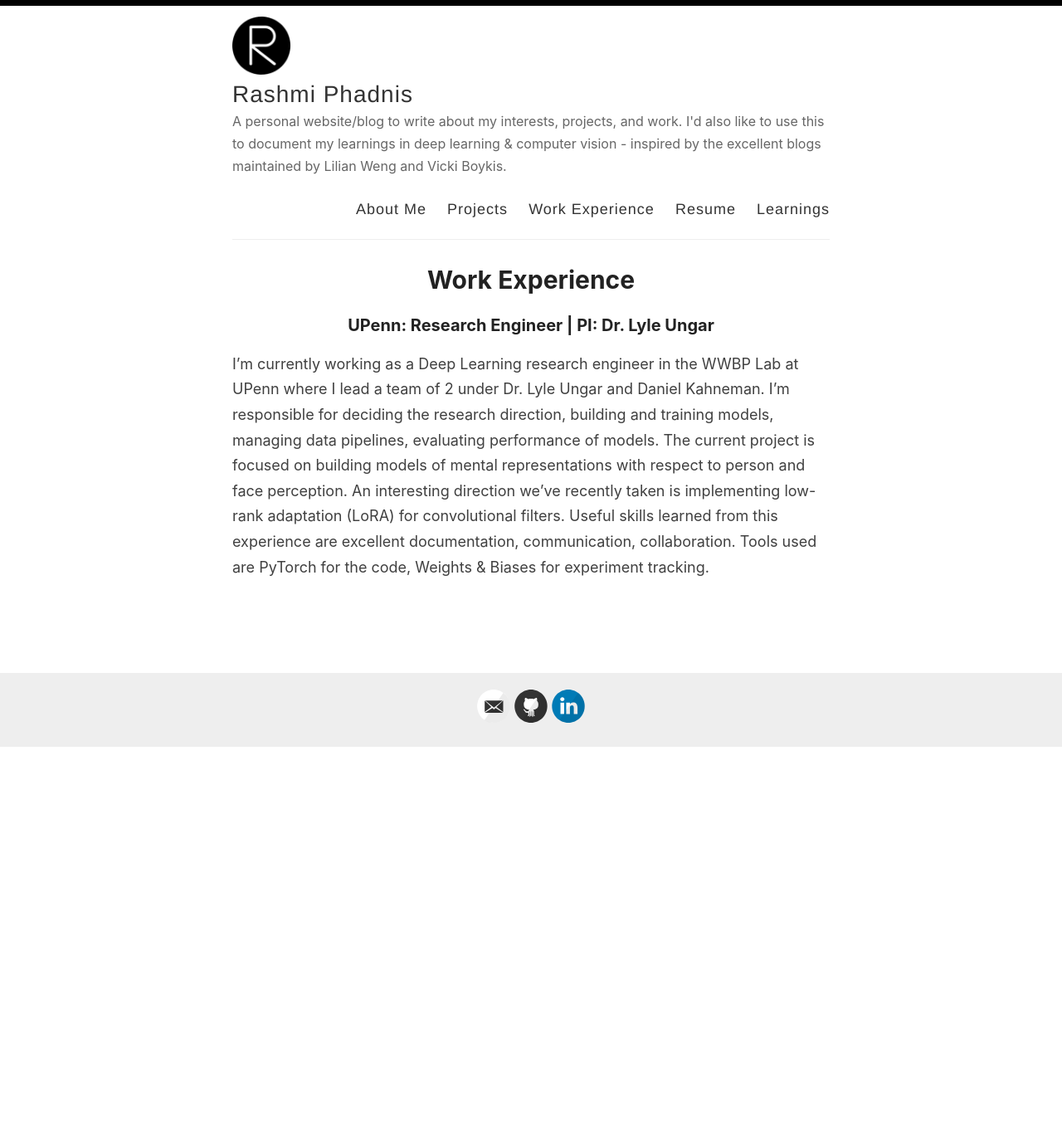
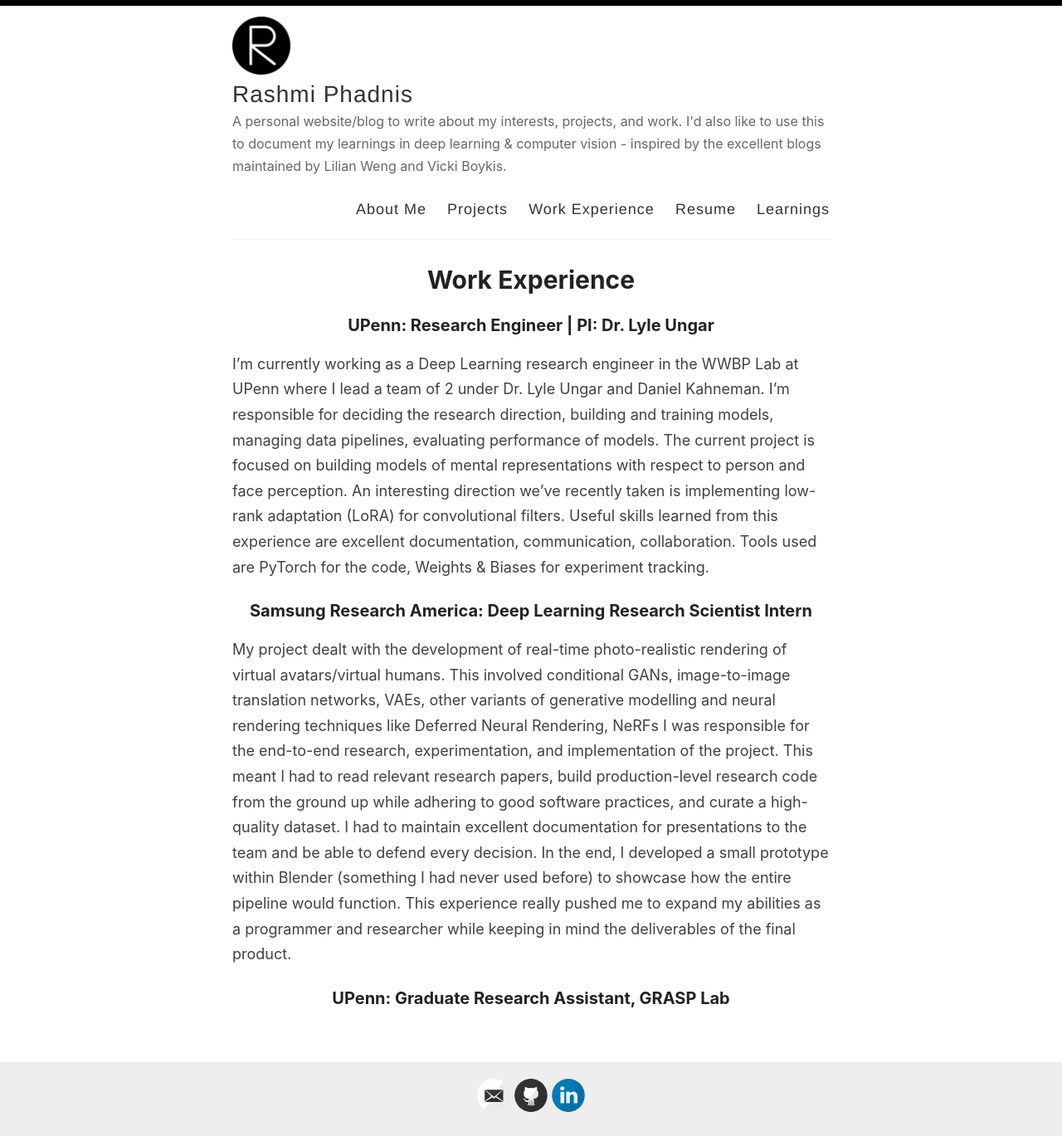
Before and after one commit to rashmip98/rashmip98.github.io, a Jekyll site: the page built from _pages/experience.md, in a window 1280 px wide. Shown: the whole page at 83% size. Built offline with Jekyll 4.4.1, drawn with Linux system fonts in a browser that asks for light colours; before the commit the page ends 901 px from its top, so only the background shows below that.

Commit message:
Update experience.md

```diff
--- a/_pages/experience.md
+++ b/_pages/experience.md
@@ -6,3 +6,9 @@ permalink: /experience
 
 ###  UPenn: Research Engineer | PI: Dr. Lyle Ungar
 > I'm currently working as a Deep Learning research engineer in the WWBP Lab at UPenn where I lead a team of 2 under Dr. Lyle Ungar and Daniel Kahneman. I'm responsible for deciding the research direction, building and training models, managing data pipelines, evaluating performance of models. The current project is focused on building models of mental representations with respect to person and face perception. An interesting direction we've recently taken is implementing low-rank adaptation (LoRA) for convolutional filters. Useful skills learned from this experience are excellent documentation, communication, collaboration. Tools used are PyTorch for the code, Weights & Biases for experiment tracking.
+
+### Samsung Research America: Deep Learning Research Scientist Intern
+> My project dealt with the development of real-time photo-realistic rendering of virtual avatars/virtual humans. This involved conditional GANs, image-to-image translation networks, VAEs, other variants of generative modelling and neural rendering techniques like Deferred Neural Rendering, NeRFs
+> I was responsible for the end-to-end research, experimentation, and implementation of the project. This meant I had to read relevant research papers, build production-level research code from the ground up while adhering to good software practices, and curate a high-quality dataset. I had to maintain excellent documentation for presentations to the team and be able to defend every decision. In the end, I developed a small prototype within Blender (something I had never used before) to showcase how the entire pipeline would function. This experience really pushed me to expand my abilities as a programmer and researcher while keeping in mind the deliverables of the final product.
+
+### UPenn: Graduate Research Assistant, GRASP Lab
```
